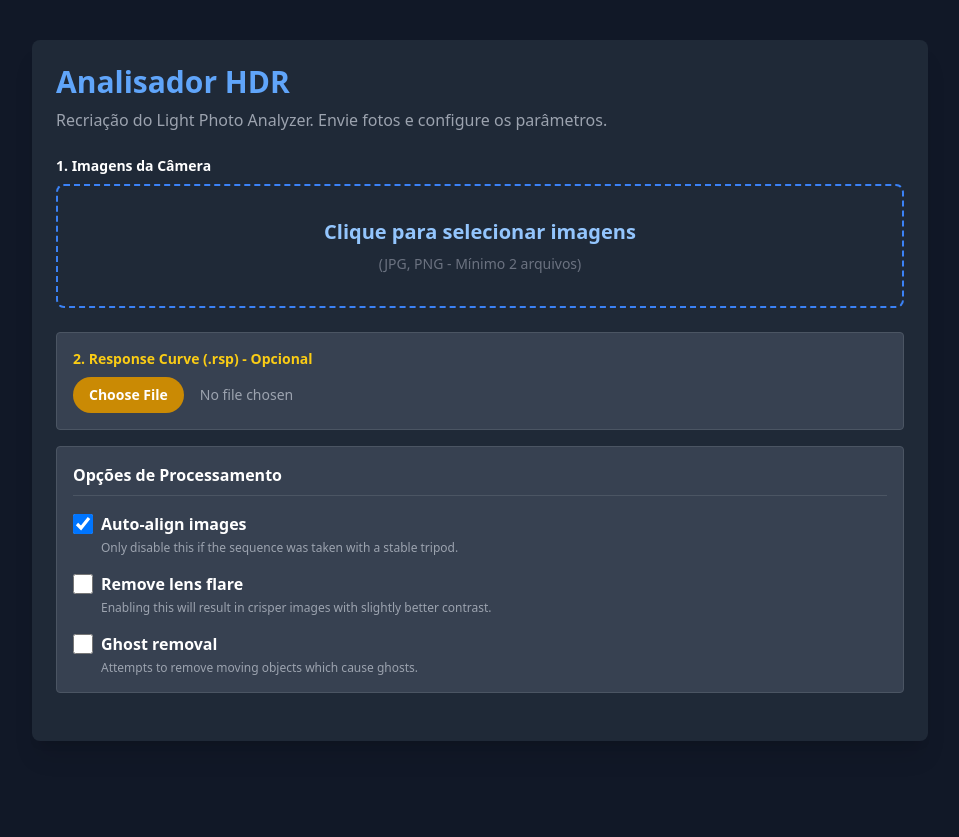
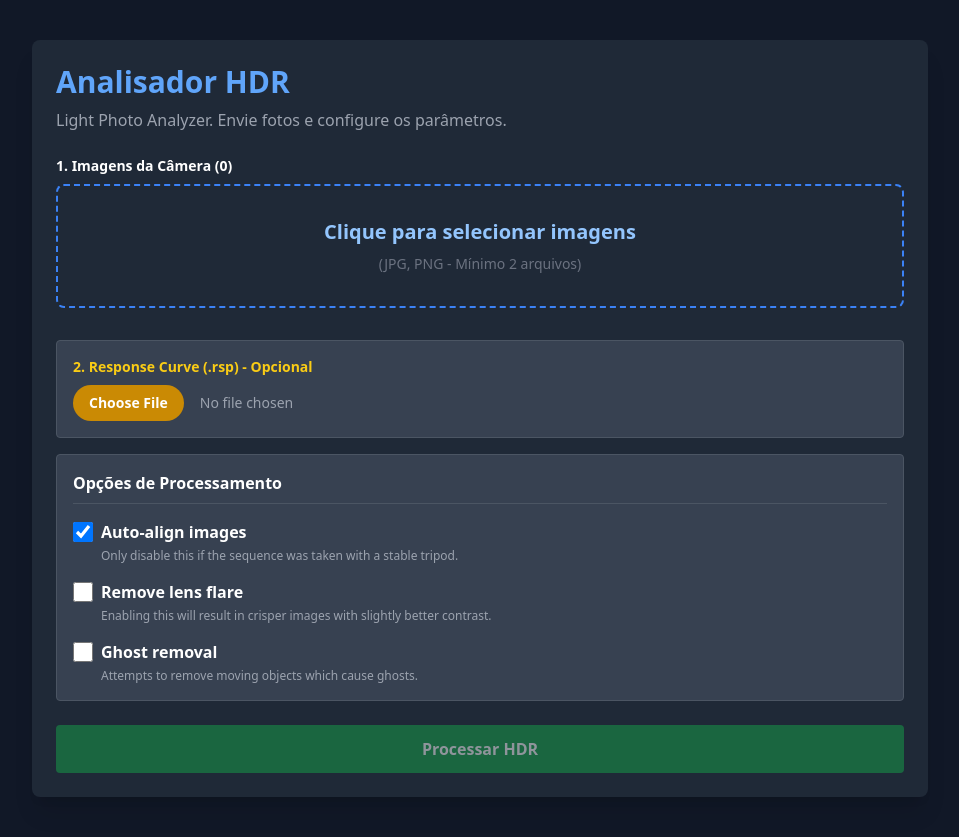
Before and after one commit to GuilhermeMPereira/Light-Analyzer, a Flask app: page / in a window 1280 px wide. Shown: the whole page, without its empty margins (160-1119 px from the left). Before the commit the page ends 741 px from the top, so only its background shows below. Run offline with Flask 3, Linux system fonts and the light colour scheme; some libraries are stand-ins or nearby versions.

Commit message:
Teste das falsas cores com o gradient azul e vermelho

```diff
--- a/HDR/app.py
+++ b/HDR/app.py
@@ -13,7 +13,6 @@ os.makedirs(UPLOAD_FOLDER, exist_ok=True)
 # --- FUNÇÕES AUXILIARES ---
 
 def resize_to_reference(img_list):
-
     if not img_list: return []
     ref_h, ref_w = img_list[0].shape[:2]
     resized_list = []
@@ -25,21 +24,45 @@ def resize_to_reference(img_list):
     return resized_list
 
 def bio_inspired_hdr(images):
-
-    # Mertens fusion: pondera pixels por Contraste, Saturação e Bem-estar (Exposure)
+    # Mertens
     merge_mertens = cv2.createMergeMertens()
-
-    # O resultado é uma imagem float32 entre 0 e 1
     hdr_image = merge_mertens.process(images)
-
-    # Converter para 8-bit (0-255) para visualização
     hdr_8bit = np.clip(hdr_image * 255, 0, 255).astype('uint8')
     return hdr_8bit
 
+def generate_custom_blue_red_lut():
+    lut = np.zeros((256, 1, 3), dtype=np.uint8)
+
+    for i in range(256):
+        # (Mantém a regra de só Azul e Vermelho misturados, Verde = 0)
+        lut[i, 0, 1] = 0
+
+        if i < 128:
+            # Baixa luz (Azul -> Magenta)
+            lut[i, 0, 0] = 255                # Azul fixo
+            lut[i, 0, 2] = i * 2              # Vermelho sobe
+        else:
+            # Alta luz (Magenta -> Vermelho)
+            lut[i, 0, 0] = max(0, 255 - (i - 128) * 2)  # Azul desce
+            lut[i, 0, 2] = 255                          # Vermelho fixo
+
+    return lut
+
 def generate_false_color(image_8bit):
+    # 1. Converter para escala de cinza
     gray = cv2.cvtColor(image_8bit, cv2.COLOR_BGR2GRAY)
+
+    # 2. Normalizar
     norm_img = cv2.normalize(gray, None, 0, 255, cv2.NORM_MINMAX, dtype=cv2.CV_8U)
-    return cv2.applyColorMap(norm_img, cv2.COLORMAP_JET)
+
+    # 3. Converter para 3 canais (Hack para cv2.LUT funcionar)
+    img_3ch = cv2.cvtColor(norm_img, cv2.COLOR_GRAY2BGR)
+
+    # 4. Gerar e Aplicar a LUT
+    custom_lut = generate_custom_blue_red_lut()
+    false_color_img = cv2.LUT(img_3ch, custom_lut)
+
+    return false_color_img
 
 def array_to_base64(img_array):
     _, buffer = cv2.imencode('.jpg', img_array)
@@ -54,8 +77,6 @@ def index():
 @app.route('/process', methods=['POST'])
 def process():
     uploaded_files = request.files.getlist("images")
-
-    # Checkboxes opcionais
     opt_align = request.form.get('auto_align') == 'true'
 
     if len(uploaded_files) < 2:
@@ -64,7 +85,7 @@ def process():
     images_cv = []
 
     try:
-        # 1. Carregar imagens
+        # Carregar imagens
         for file in uploaded_files:
             file_bytes = file.read()
             nparr = np.frombuffer(file_bytes, np.uint8)
@@ -72,20 +93,17 @@ def process():
             if img is not None:
                 images_cv.append(img)
 
-        # 2. Normalizar tamanhos
         images_cv = resize_to_reference(images_cv)
 
-        # 3. Alinhamento
         if opt_align:
-            print("Alinhando imagens (Spatial Alignment)...")
+            print("Alinhando imagens...")
             alignMTB = cv2.createAlignMTB()
             alignMTB.process(images_cv, images_cv)
 
-        # 4. Processamento "Bio-Inspirado" (Mertens)
-        print("Processando HDR via Fusão Espacial (Método Mertens)...")
+        print("Processando HDR (Mertens)...")
         result_hdr = bio_inspired_hdr(images_cv)
 
-
+        # Gerar Falsa cor
         false_color = generate_false_color(result_hdr)
 
         return jsonify({
@@ -95,7 +113,8 @@ def process():
         })
 
     except Exception as e:
-        print(f"Erro: {e}")
+        import traceback
+        traceback.print_exc()
         return jsonify({"error": f"Erro interno: {str(e)}"}), 500
 
 if __name__ == '__main__':
--- a/HDR/templates/index.html
+++ b/HDR/templates/index.html
@@ -3,25 +3,31 @@
 <head>
     <meta charset="UTF-8">
     <meta name="viewport" content="width=device-width, initial-scale=1.0">
-    <title>Clone HDR Unicamp</title>
+    <title>HDR Unicamp</title>
     <script src="https://cdn.tailwindcss.com"></script>
+    <link rel="stylesheet" href="https://cdnjs.cloudflare.com/ajax/libs/font-awesome/6.0.0/css/all.min.css">
 </head>
 <body class="bg-gray-900 text-white min-h-screen flex flex-col items-center py-10">
 
     <div class="max-w-4xl w-full p-6 bg-gray-800 rounded-lg shadow-xl">
         <h1 class="text-3xl font-bold mb-2 text-blue-400">Analisador HDR</h1>
-        <p class="text-gray-400 mb-6">Recriação do Light Photo Analyzer. Envie fotos e configure os parâmetros.</p>
+        <p class="text-gray-400 mb-6">Light Photo Analyzer. Envie fotos e configure os parâmetros.</p>
 
         <div class="mb-4">
-            <label class="block text-sm font-bold mb-2">1. Imagens da Câmera</label>
-            <div class="border-2 border-dashed border-blue-500 rounded-lg p-8 text-center hover:bg-gray-700 transition" id="dropzone">
+            <div class="flex justify-between items-end mb-2">
+                <label class="block text-sm font-bold">1. Imagens da Câmera (<span id="countFiles">0</span>)</label>
+                <button id="btnClear" class="text-xs text-red-400 hover:text-red-300 underline hidden">Limpar tudo</button>
+            </div>
+
+            <div class="border-2 border-dashed border-blue-500 rounded-lg p-8 text-center hover:bg-gray-700 transition relative" id="dropzone">
                 <input type="file" id="fileInput" multiple accept="image/*" class="hidden">
-                <label for="fileInput" class="cursor-pointer block">
+                <label for="fileInput" class="cursor-pointer block w-full h-full">
                     <div class="text-xl font-semibold text-blue-300">Clique para selecionar imagens</div>
                     <p class="text-sm text-gray-500 mt-2">(JPG, PNG - Mínimo 2 arquivos)</p>
                 </label>
             </div>
-            <div id="preview-area" class="flex flex-wrap mt-2 gap-2"></div>
+
+            <div id="preview-area" class="flex flex-wrap mt-4 gap-3"></div>
         </div>
 
         <div class="mb-4 bg-gray-700 p-4 rounded border border-gray-600">
@@ -57,12 +63,12 @@
             </div>
         </div>
 
-        <button id="btnProcessar" class="w-full bg-green-600 hover:bg-green-700 text-white font-bold py-3 px-4 rounded transition hidden">
+        <button id="btnProcessar" class="w-full bg-green-600 hover:bg-green-700 text-white font-bold py-3 px-4 rounded transition opacity-50 cursor-not-allowed" disabled>
             Processar HDR
         </button>
 
-        <div id="status" class="mt-4 text-yellow-400 hidden font-mono"></div>
-        <div id="error" class="mt-4 text-red-500 font-bold hidden bg-red-900/30 p-2 rounded"></div>
+        <div id="status" class="mt-4 text-yellow-400 hidden font-mono text-center"></div>
+        <div id="error" class="mt-4 text-red-500 font-bold hidden bg-red-900/30 p-2 rounded text-center"></div>
 
         <div id="results" class="mt-8 grid grid-cols-1 md:grid-cols-2 gap-4 hidden">
             <div>
@@ -85,35 +91,92 @@
         const errorDiv = document.getElementById('error');
         const results = document.getElementById('results');
 
+
+        const countSpan = document.getElementById('countFiles');
+        const btnClear = document.getElementById('btnClear');
+
         // Checkboxes
         const chkAlign = document.getElementById('chkAlign');
         const chkFlare = document.getElementById('chkFlare');
         const chkGhost = document.getElementById('chkGhost');
 
-        let selectedFiles = [];
+        // LISTA DE ARQUIVOS
+        let allFiles = [];
 
         fileInput.addEventListener('change', (e) => {
-            selectedFiles = Array.from(e.target.files);
-            previewArea.innerHTML = '';
-            if (selectedFiles.length > 0) {
-                btnProcessar.classList.remove('hidden');
-                selectedFiles.forEach(file => {
-                    const img = document.createElement('img');
-                    img.src = URL.createObjectURL(file);
-                    img.className = 'h-16 w-16 object-cover rounded border border-gray-500';
-                    previewArea.appendChild(img);
-                });
-            }
+            const newFiles = Array.from(e.target.files);
+
+            // Adiciona sem substituir
+            newFiles.forEach(file => {
+                // Evita duplicatas exatas
+                if (!allFiles.some(f => f.name === file.name && f.size === file.size)) {
+                    allFiles.push(file);
+                }
+            });
+
+            // Limpa o input
+            fileInput.value = '';
+            updateUI();
         });
 
+        function removeFile(index) {
+            allFiles.splice(index, 1);
+            updateUI();
+        }
+
+        btnClear.addEventListener('click', () => {
+            allFiles = [];
+            updateUI();
+        });
+
+        function updateUI() {
+            //contador
+            countSpan.textContent = allFiles.length;
+
+
+            previewArea.innerHTML = '';
+
+            allFiles.forEach((file, index) => {
+                const div = document.createElement('div');
+                div.className = 'relative group w-20 h-20';
+
+                const img = document.createElement('img');
+                img.src = URL.createObjectURL(file);
+                img.className = 'w-full h-full object-cover rounded border border-gray-500 shadow-sm';
+
+
+                const btnRemove = document.createElement('button');
+                btnRemove.innerHTML = '<i class="fas fa-times"></i>';
+                btnRemove.className = 'absolute -top-2 -right-2 bg-red-500 text-white rounded-full w-6 h-6 flex items-center justify-center text-xs opacity-0 group-hover:opacity-100 transition shadow-lg cursor-pointer hover:bg-red-600 z-10';
+                btnRemove.onclick = () => removeFile(index);
+
+                div.appendChild(img);
+                div.appendChild(btnRemove);
+                previewArea.appendChild(div);
+            });
+
+
+            if (allFiles.length >= 2) {
+                btnProcessar.disabled = false;
+                btnProcessar.classList.remove('opacity-50', 'cursor-not-allowed');
+                btnClear.classList.remove('hidden');
+            } else {
+                btnProcessar.disabled = true;
+                btnProcessar.classList.add('opacity-50', 'cursor-not-allowed');
+                if (allFiles.length === 0) btnClear.classList.add('hidden');
+            }
+        }
+
         btnProcessar.addEventListener('click', async () => {
-            if (selectedFiles.length < 2) {
+            if (allFiles.length < 2) {
                 alert("Selecione pelo menos 2 imagens.");
                 return;
             }
 
             const formData = new FormData();
-            selectedFiles.forEach(file => formData.append('images', file));
+
+            // variavel para armazenar os arquivos
+            allFiles.forEach(file => formData.append('images', file));
 
             if (rspInput.files.length > 0) {
                 formData.append('rsp_file', rspInput.files[0]);
```
